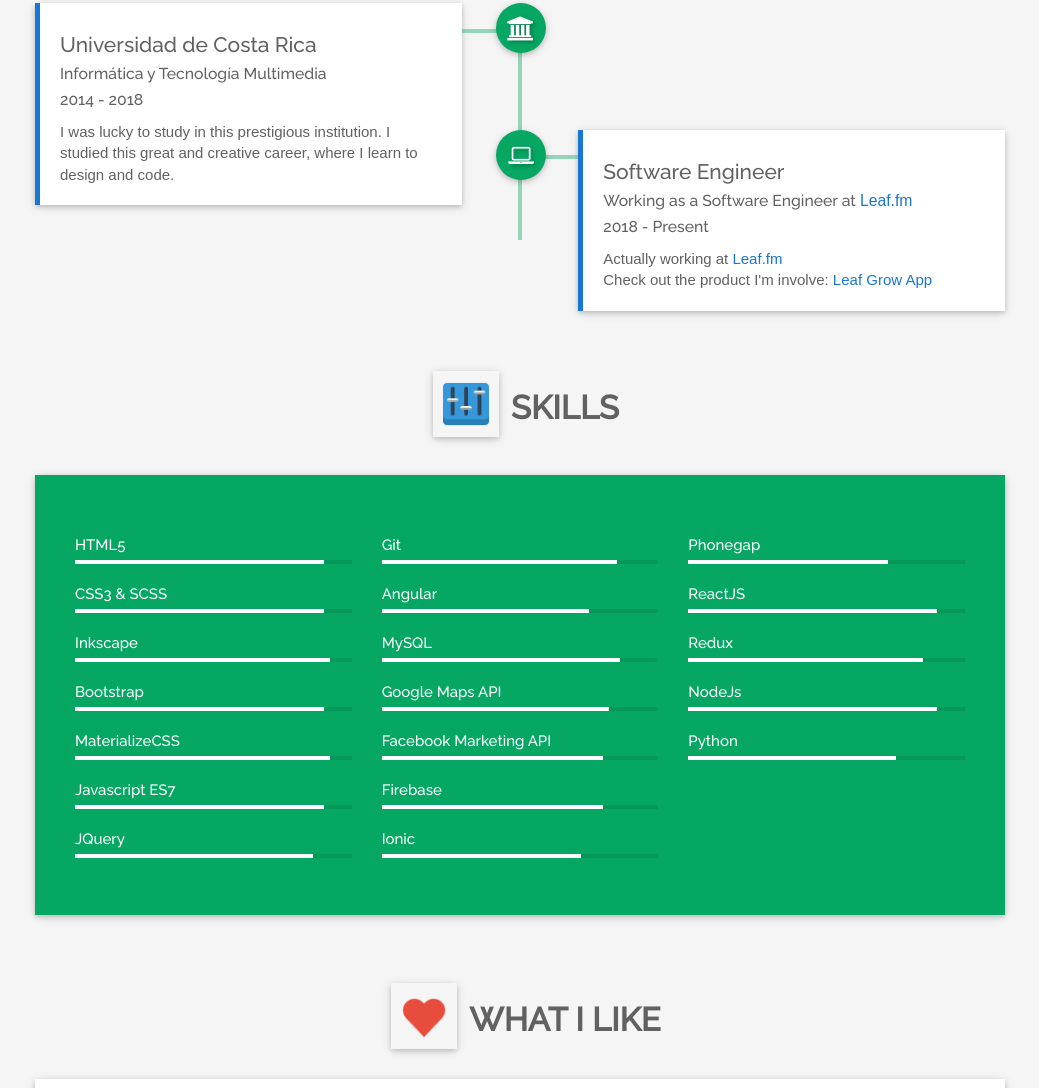
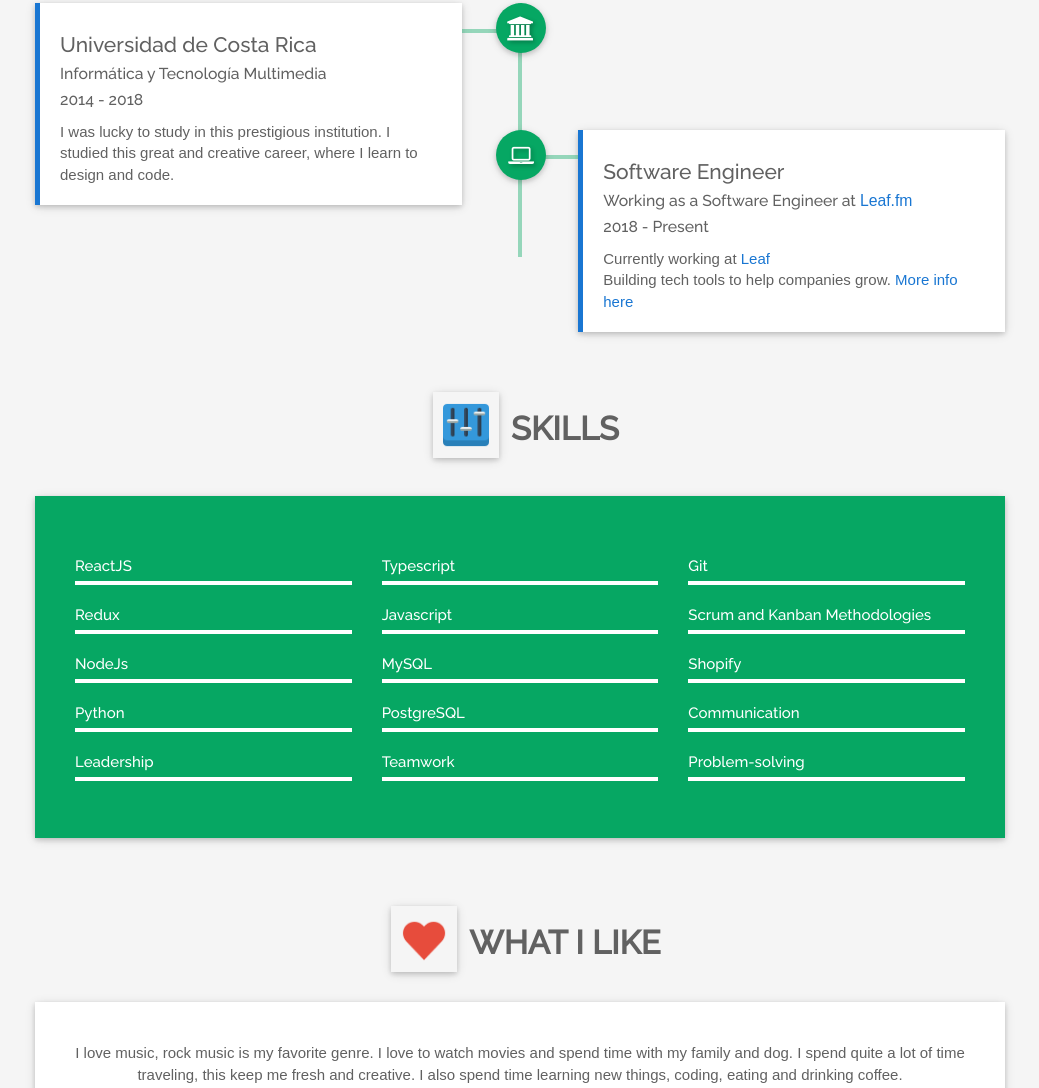
Before and after one commit to kevkevdev/kevkevdev, a plain HTML site: page index.html in a window 1280 px wide. Shown: the part 1007-2095 px from the top of the page, without its empty margins (120-1159 px from the left). Drawn offline with nearby package versions, Linux system fonts and the light colour scheme; a web font is replaced by a local one.

Commit message:
update cv skills

```diff
--- a/index.html
+++ b/index.html
@@ -1,45 +1,23 @@
 <!DOCTYPE html>
 <html lang="en">
+
 <head>
   <meta charset="UTF-8" />
   <meta http-equiv="X-UA-Compatible" content="IE=edge" />
-    <meta
-      name="viewport"
-      content="width=device-width, initial-scale=1, maximum-scale=1"
-    />
-    <meta
-      name="description"
-      content="Kevin Mora Gamboa is a Web Developer/Designer from Costa Rica and this is his curriculum vitae"
-    />
-    <meta
-      name="keywords"
-      content="Web Developer, web Designer, Kevin Mora, Costa Rica"
-    />
+  <meta name="viewport" content="width=device-width, initial-scale=1, maximum-scale=1" />
+  <meta name="description"
+    content="Kevin Mora Gamboa is a Software Engineer from Costa Rica and this is his curriculum vitae" />
+  <meta name="keywords" content="Web Developer, software engineer, Kevin Mora, Costa Rica" />
 
-    <title>Kevin Mora | Web Developer - Designer</title>
+  <title>Kevin Mora | Software Engineer</title>
 
-    <link
-      rel="shortcut icon"
-      href="images/profile/favicon.png"
-      type="image/png"
-    />
+  <link rel="shortcut icon" href="images/profile/favicon.png" type="image/png" />
 
   <!-- GOOGLE FONT -->
-    <link
-      href="https://fonts.googleapis.com/css?family=Raleway:500"
-      rel="stylesheet"
-      type="text/css"
-    />
-    <link
-      href="https://fonts.googleapis.com/css?family=Muli"
-      rel="stylesheet"
-      type="text/css"
-    />
+  <link href="https://fonts.googleapis.com/css?family=Raleway:500" rel="stylesheet" type="text/css" />
+  <link href="https://fonts.googleapis.com/css?family=Muli" rel="stylesheet" type="text/css" />
   <!-- MATERIAL ICON FONT -->
-    <link
-      href="https://fonts.googleapis.com/icon?family=Material+Icons"
-      rel="stylesheet"
-    />
+  <link href="https://fonts.googleapis.com/icon?family=Material+Icons" rel="stylesheet" />
   <!-- FONT AWESOME -->
   <link href="css/font-awesome.min.css" rel="stylesheet" />
   <!-- ANIMATION -->
@@ -58,7 +36,9 @@
   <!--==========================================
                     HEADER
 ===========================================-->
-    <header id="home"><div class="header-background section"></div></header>
+  <header id="home">
+    <div class="header-background section"></div>
+  </header>
 
   <div id="v-card-holder" class="section animated fadeIn">
     <div class="container">
@@ -68,11 +48,7 @@
           <div id="v-card" class="card">
             <!-- PROFILE PICTURE -->
             <div id="profile" class="right">
-                <img
-                  alt="profile-image"
-                  class="img-responsive"
-                  src="images/profile/profile.jpg"
-                />
+              <img alt="profile-image" class="img-responsive" src="images/profile/profile.jpg" />
               <div class="slant"></div>
             </div>
             <div class="card-content">
@@ -93,20 +69,13 @@
                     <span class="title">
                       <i class="material-icons">language</i>
                     </span>
-                      <a
-                        href="https://kevkevdev.github.io"
-                        target="_blank"
-                        class="content"
-                        >kevkevdev.github.io</a
-                      >
+                    <a href="https://kevkevdev.github.io" target="_blank" class="content">kevkevdev.github.io</a>
                   </li>
                   <li class="clearfix">
                     <span class="title">
                       <i class="material-icons">place</i>
                     </span>
-                      <span class="content"
-                        >San Ramón, Alajuela, Costa Rica</span
-                      >
+                    <span class="content">San Ramón, Alajuela, Costa Rica</span>
                   </li>
                 </ul>
               </div>
@@ -114,35 +83,17 @@
               <!--LINKS-->
               <div class="links">
                 <!-- TWITTER-->
-                  <a
-                    href="https://twitter.com/kevkevdev"
-                    target="_blank"
-                    class="social  btn-floating blue"
-                  >
+                <a href="https://twitter.com/kevkevdev" target="_blank" class="social  btn-floating blue">
                   <i class="fa fa-twitter"></i>
                 </a>
-                  <!-- GOOGLE+-->
-                  <a
-                    href="https://plus.google.com/+KevinMora-kev-dev"
-                    target="_blank"
-                    class="social  btn-floating red"
-                  >
-                    <i class="fa fa-google-plus"></i>
-                  </a>
                 <!-- LINKEDIN-->
-                  <a
-                    href="https://www.linkedin.com/in/kev-dev/"
-                    target="_blank"
-                    class="social btn-floating blue darken-3"
-                  >
+                <a href="https://www.linkedin.com/in/kev-dev/" target="_blank"
+                  class="social btn-floating blue darken-3">
                   <i class="fa fa-linkedin"></i>
                 </a>
                 <!-- INSTAGRAM -->
-                  <a
-                    href="https://www.instagram.com/kevdev_94/"
-                    target="_blank"
-                    class="social btn-floating grey darken-1"
-                  >
+                <a href="https://www.instagram.com/kevdev_94/" target="_blank"
+                  class="social btn-floating grey darken-1">
                   <i class="fa fa-instagram"></i>
                 </a>
               </div>
@@ -178,12 +129,7 @@
             <div id="about-btn" class="card-action">
               <div class="about-btn">
                 <!-- DOWNLOAD CV BUTTON -->
-                  <a
-                    href="pdf/kevin_mora_curriculum.pdf"
-                    class="btn waves-effect"
-                    target="_blank"
-                    >Download CV</a
-                  >
+                <a href="pdf/kevin_mora_curriculum.pdf" class="btn waves-effect" target="_blank">Download CV</a>
                 <!-- CONTACT BUTTON -->
                 <a href="#contact" class="btn waves-effect">Contact Me</a>
               </div>
@@ -229,29 +175,17 @@
               <h6 class="timeline-title">Software Engineer</h6>
               <div class="timeline-info">
                 <h6>
-                    <small
-                      >Working as a Software Engineer at
-                      <a
-                        href="https://www.linkedin.com/company/leafmusic/"
-                        target="_blank"
-                        >Leaf.fm</a
-                      ></small
-                    >
+                  <small>Working as a Software Engineer at
+                    <a href="https://www.linkedin.com/company/leafmusic/" target="_blank">Leaf.fm</a></small>
                 </h6>
                 <h6><small>2018 - Present</small></h6>
               </div>
               <p>
-                  Actually working at
-                  <a
-                    href="https://www.linkedin.com/company/leafmusic/"
-                    target="_blank"
-                    >Leaf.fm</a
-                  >
+                Currently working at
+                <a href="https://www.linkedin.com/company/leafmusic/" target="_blank">Leaf</a>
                 <br />
-                  Check out the product I'm involve:
-                  <a href="https://www.leafgrow.io/" target="_blank"
-                    >Leaf Grow App</a
-                  >
+                Building tech tools to help companies grow.
+                <a href="https://www.leafgrow.io/" target="_blank">More info here</a>
               </p>
             </div>
           </div>
@@ -278,96 +212,83 @@
               <div class="row">
                 <div class="col-md-4 col-sm-4 col-xs-12">
                   <!-- FIRST SKILL SECTION -->
-                    <!-- FIRST SKILL BAR -->
-                    <div class="skillbar" data-percent="90%">
-                      <div class="skillbar-title"><span>HTML5</span></div>
+                  <div class="skillbar" data-percent="100%">
+                    <div class="skillbar-title"><span>ReactJS</span></div>
                     <div class="skillbar-bar"></div>
                   </div>
-                    <!-- SECOND SKILL BAR  -->
-                    <div class="skillbar" data-percent="90%">
-                      <div class="skillbar-title"><span>CSS3 & SCSS</span></div>
+                  <div class="skillbar" data-percent="100%">
+                    <div class="skillbar-title"><span>Redux</span></div>
                     <div class="skillbar-bar"></div>
                   </div>
-                    <!-- THIRD SKILL BAR  -->
-                    <div class="skillbar" data-percent="92%">
-                      <div class="skillbar-title"><span>Inkscape</span></div>
+                  <div class="skillbar" data-percent="100%">
+                    <div class="skillbar-title"><span>NodeJs</span></div>
                     <div class="skillbar-bar"></div>
                   </div>
-                    <div class="skillbar" data-percent="90%">
-                      <div class="skillbar-title"><span>Bootstrap</span></div>
+                  <div class="skillbar" data-percent="100%">
+                    <div class="skillbar-title"><span>Python</span></div>
                     <div class="skillbar-bar"></div>
                   </div>
-                    <div class="skillbar" data-percent="92%">
+                  <div class="skillbar" data-percent="100%">
                     <div class="skillbar-title">
-                        <span>MaterializeCSS</span>
+                      <span>Leadership</span>
                     </div>
-                      <div class="skillbar-bar"></div>
-                    </div>
-                    <div class="skillbar" data-percent="90%">
-                      <div class="skillbar-title">
-                        <span>Javascript ES7</span>
-                      </div>
-                      <div class="skillbar-bar"></div>
-                    </div>
-                    <div class="skillbar" data-percent="86%">
-                      <div class="skillbar-title"><span>JQuery</span></div>
                     <div class="skillbar-bar"></div>
                   </div>
                 </div>
 
                 <div class="col-md-4 col-sm-4 col-xs-12">
-                    <div class="skillbar" data-percent="85%">
+                  <!-- FIRST SKILL BAR -->
+                  <div class="skillbar" data-percent="100%">
+                    <div class="skillbar-title">
+                      <span>Typescript</span>
+                    </div>
+                    <div class="skillbar-bar"></div>
+                  </div>
+                  <div class="skillbar" data-percent="100%">
+                    <div class="skillbar-title">
+                      <span>Javascript</span>
+                    </div>
+                    <div class="skillbar-bar"></div>
+                  </div>
+                  <div class="skillbar" data-percent="100%">
+                    <div class="skillbar-title"><span>MySQL</span></div>
+                    <div class="skillbar-bar"></div>
+                  </div>
+                  <div class="skillbar" data-percent="100%">
+                    <div class="skillbar-title"><span>PostgreSQL</span></div>
+                    <div class="skillbar-bar"></div>
+                  </div>
+                  <div class="skillbar" data-percent="100%">
+                    <div class="skillbar-title">
+                      <span>Teamwork</span>
+                    </div>
+                    <div class="skillbar-bar"></div>
+                  </div>
+                </div>
+
+                <div class="col-md-4 col-sm-4 col-xs-12">
+                  <div class="skillbar" data-percent="100%">
                     <div class="skillbar-title"><span>Git</span></div>
                     <div class="skillbar-bar"></div>
                   </div>
-                    <div class="skillbar" data-percent="75%">
-                      <div class="skillbar-title"><span>Angular</span></div>
+                  <div class="skillbar" data-percent="100%">
+                    <div class="skillbar-title"><span>Scrum and Kanban Methodologies</span></div>
                     <div class="skillbar-bar"></div>
                   </div>
-                    <div class="skillbar" data-percent="86%">
-                      <div class="skillbar-title"><span>MySQL</span></div>
+                  <div class="skillbar" data-percent="100%">
+                    <div class="skillbar-title"><span>Shopify</span></div>
                     <div class="skillbar-bar"></div>
                   </div>
-                    <div class="skillbar" data-percent="82%">
+                  <div class="skillbar" data-percent="100%">
                     <div class="skillbar-title">
-                        <span>Google Maps API</span>
+                      <span>Communication</span>
                     </div>
                     <div class="skillbar-bar"></div>
                   </div>
-                    <div class="skillbar" data-percent="80%">
+                  <div class="skillbar" data-percent="100%">
                     <div class="skillbar-title">
-                        <span>Facebook Marketing API</span>
+                      <span>Problem-solving</span>
                     </div>
-                      <div class="skillbar-bar"></div>
-                    </div>
-                    <div class="skillbar" data-percent="80%">
-                      <div class="skillbar-title"><span>Firebase</span></div>
-                      <div class="skillbar-bar"></div>
-                    </div>
-                    <div class="skillbar" data-percent="72%">
-                      <div class="skillbar-title"><span>Ionic</span></div>
-                      <div class="skillbar-bar"></div>
-                    </div>
-                  </div>
-                  <div class="col-md-4 col-sm-4 col-xs-12">
-                    <div class="skillbar" data-percent="72%">
-                      <div class="skillbar-title"><span>Phonegap</span></div>
-                      <div class="skillbar-bar"></div>
-                    </div>
-                    <div class="skillbar" data-percent="90%">
-                      <div class="skillbar-title"><span>ReactJS</span></div>
-                      <div class="skillbar-bar"></div>
-                    </div>
-                    <div class="skillbar" data-percent="85%">
-                      <div class="skillbar-title"><span>Redux</span></div>
-                      <div class="skillbar-bar"></div>
-                    </div>
-                    <div class="skillbar" data-percent="90%">
-                      <div class="skillbar-title"><span>NodeJs</span></div>
-                      <div class="skillbar-bar"></div>
-                    </div>
-                    <div class="skillbar" data-percent="75%">
-                      <div class="skillbar-title"><span>Python</span></div>
                     <div class="skillbar-bar"></div>
                   </div>
                 </div>
@@ -402,8 +323,8 @@
         <!--INTEREST TEXT-->
         <div class="card-content">
           <p>
-              I love music, rock music is my favorite. I love to watch movies
-              and spend time with my family. I spend quite a lot of time in
+            I love music, rock music is my favorite genre. I love to watch movies
+            and spend time with my family and dog. I spend quite a lot of time
             traveling, this keep me fresh and creative. I also spend time
             learning new things, coding, eating and drinking coffee.
           </p>
@@ -483,56 +404,31 @@
                     <span class="title">
                       <i class="material-icons">language</i>
                     </span>
-                      <a
-                        href="https://kevkevdev.github.io"
-                        target="_blank"
-                        class="content"
-                        >kevkevdev.github.io</a
-                      >
+                    <a href="https://kevkevdev.github.io" target="_blank" class="content">kevkevdev.github.io</a>
                   </li>
                   <br />
                   <li class="clearfix">
                     <span class="title">
                       <i class="material-icons">place</i>
                     </span>
-                      <span class="content"
-                        >San Ramón, Alajuela, Costa Rica</span
-                      >
+                    <span class="content">San Ramón, Alajuela, Costa Rica</span>
                   </li>
                 </ul>
               </div>
               <br />
               <div class="links">
                 <!-- TWITTER-->
-                  <a
-                    href="https://twitter.com/kevkevdev"
-                    target="_blank"
-                    class="social  btn-floating blue"
-                  >
+                <a href="https://twitter.com/kevkevdev" target="_blank" class="social  btn-floating blue">
                   <i class="fa fa-twitter"></i>
                 </a>
-                  <!-- GOOGLE+-->
-                  <a
-                    href="https://plus.google.com/+KevinMora-kev-dev"
-                    target="_blank"
-                    class="social  btn-floating red"
-                  >
-                    <i class="fa fa-google-plus"></i>
-                  </a>
                 <!-- LINKEDIN-->
-                  <a
-                    href="https://www.linkedin.com/in/kev-dev/"
-                    target="_blank"
-                    class="social btn-floating blue darken-3"
-                  >
+                <a href="https://www.linkedin.com/in/kev-dev/" target="_blank"
+                  class="social btn-floating blue darken-3">
                   <i class="fa fa-linkedin"></i>
                 </a>
                 <!-- INSTAGRAM -->
-                  <a
-                    href="https://www.instagram.com/kevdev_94/"
-                    target="_blank"
-                    class="social btn-floating grey darken-1"
-                  >
+                <a href="https://www.instagram.com/kevdev_94/" target="_blank"
+                  class="social btn-floating grey darken-1">
                   <i class="fa fa-instagram"></i>
                 </a>
               </div>
@@ -541,11 +437,7 @@
         </div>
         <div class="col-md-7 col-sm-12 col-xs-12">
           <div id="me-card" class="card">
-              <img
-                src="images/profile/me.jpg"
-                class="responsive-img right"
-                alt="kevinPicture"
-              />
+            <img src="images/profile/me.jpg" class="responsive-img right" alt="kevinPicture" />
           </div>
         </div>
       </div>
@@ -569,4 +461,5 @@
   <script src="js/jquery.magnific-popup.min.js"></script>
   <script src="js/custom.js"></script>
 </body>
+
 </html>
```
Lines whose indentation alone changed are shown as unchanged.
